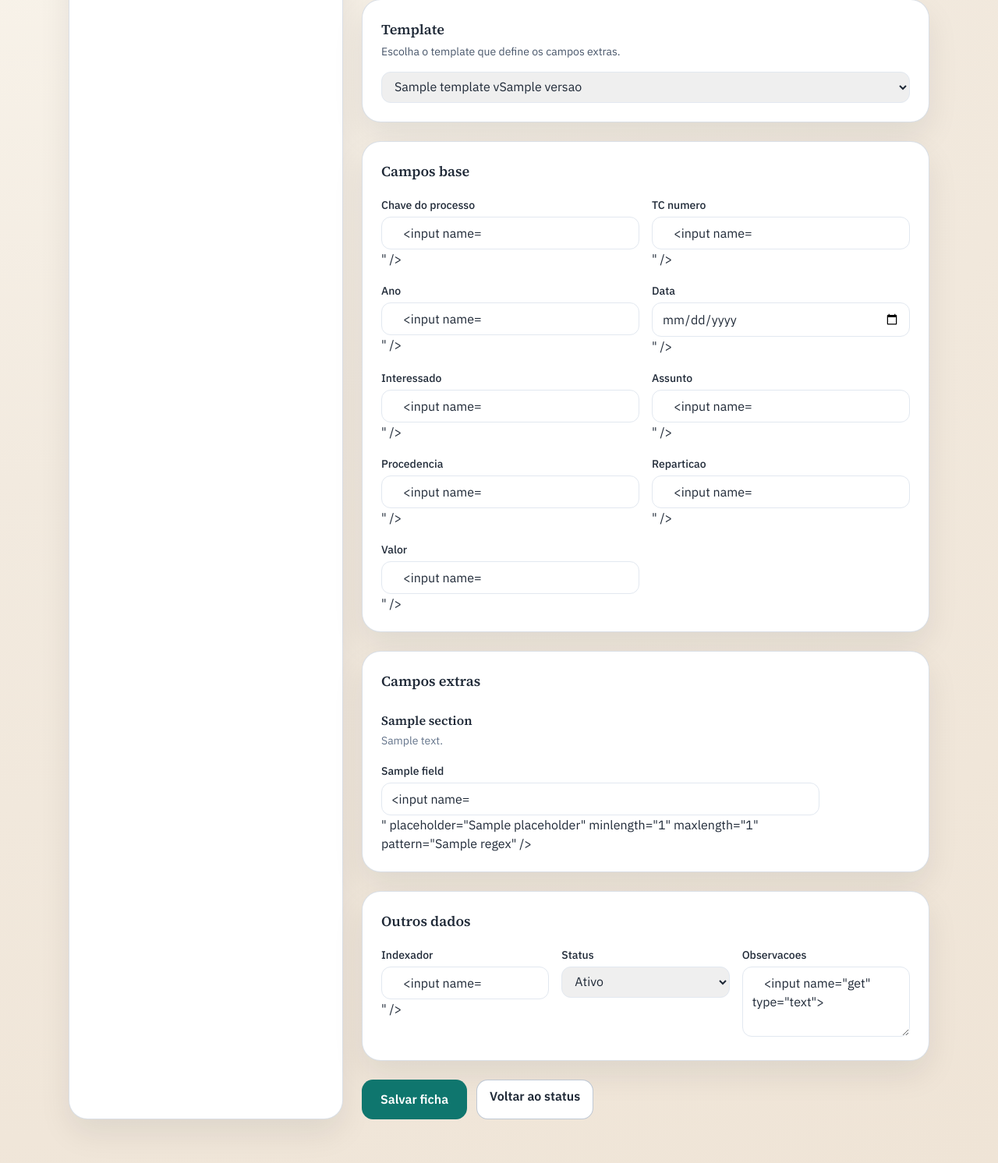
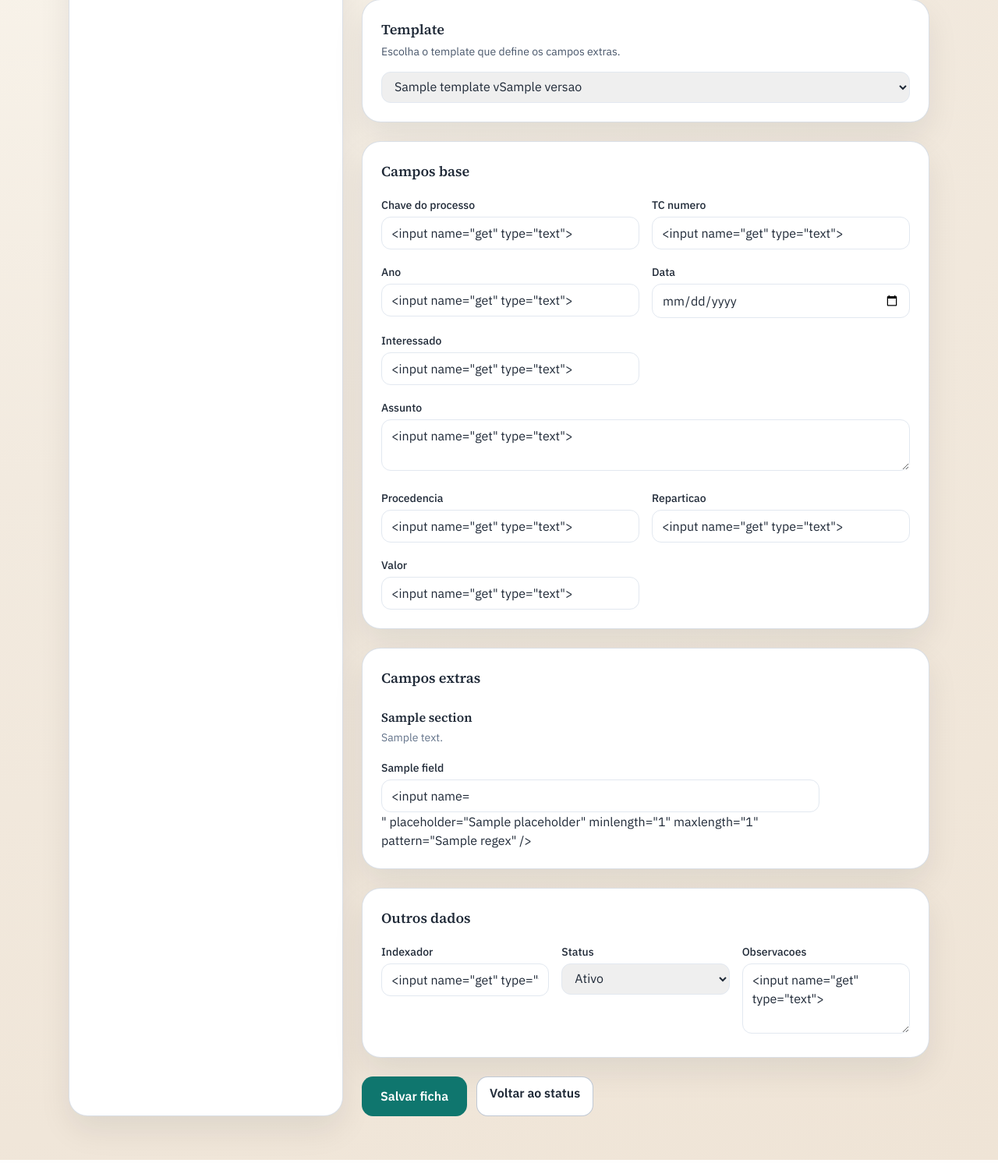
Before and after one commit to raphaelhendrigo/fichas, a FastAPI app: template app/src/fichas/templates/fichas_importar_revisar.html in a window 1280 px wide. Shown: the part 420-1912 px from the top of the page at 78% size. Run offline with FastAPI, Linux system fonts and the light colour scheme; the template is opened without the code that fills it: most values are stand-ins (such as "Sample title", 1, 10 or a date in 2020); form fields are guessed from the names that the template uses; some libraries are stand-ins or nearby versions.

Commit message:
fix: trim ocr values and expand assunto field

```diff
--- a/app/src/fichas/templates/fichas_importar_revisar.html
+++ b/app/src/fichas/templates/fichas_importar_revisar.html
@@ -21,15 +21,7 @@
   {% endif %}
 {%- endmacro %}
 
-{% macro field_value(name, suggestion) -%}
-  {% if form and form.get(name) is not none %}
-    {{ form.get(name) }}
-  {% elif suggestion %}
-    {{ suggestion.get('value') }}
-  {% else %}
-    {{ '' }}
-  {% endif %}
-{%- endmacro %}
+{% macro field_value(name, suggestion) -%}{{ (form.get(name) if form and form.get(name) is not none else (suggestion.get('value') if suggestion else '')) | trim }}{%- endmacro %}
 
 {% block content %}
 <div class="flex flex-col gap-6">
@@ -150,9 +142,9 @@
               {% endif %}
             </div>
             {% set suggestion = base_suggestions.get('assunto') %}
-            <div>
+            <div class="md:col-span-2">
               <label class="text-sm font-medium">Assunto {{ confidence_badge(suggestion) }}</label>
-              <input class="{{ input_class(suggestion) }}" name="assunto" value="{{ field_value('assunto', suggestion) }}" />
+              <textarea class="{{ input_class(suggestion) }}" name="assunto" rows="2" maxlength="100">{{ field_value('assunto', suggestion) }}</textarea>
               {% if errors and errors.get('assunto') %}
               <p class="text-sm text-red-600">{{ errors.get('assunto') }}</p>
               {% endif %}
```
